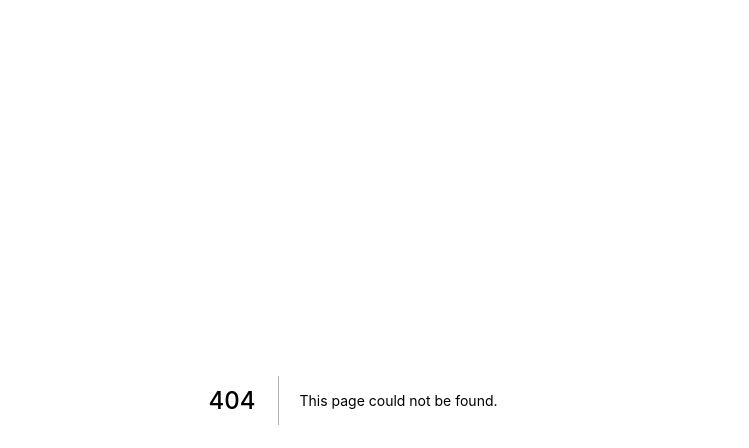
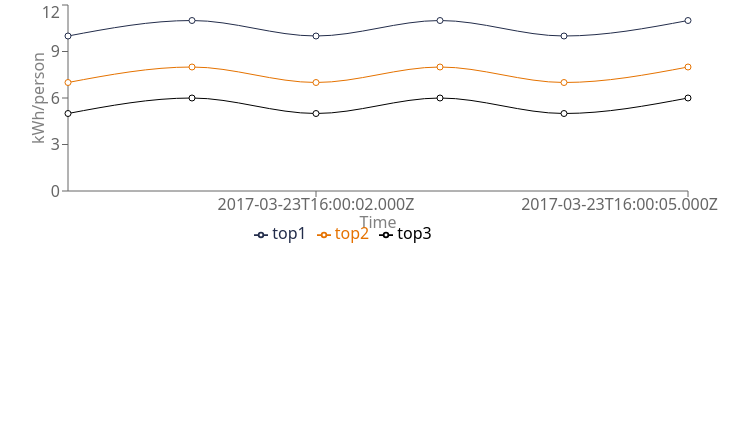
Before and after one commit to julesfll/ecodash, a Next.js app: page /chart in a window 1280 px wide. Before the commit this address had no page. Shown: the top 448 px of the page, without its empty margins (287-1036 px from the left). Built offline with nearby package versions, Linux system fonts and the light colour scheme.

Commit message:
Chart progress

```diff
--- /dev/null
+++ b/pages/chart.tsx
@@ -0,0 +1,67 @@
+import type { NextPage } from 'next'
+import Head from 'next/head'
+import { Label, LineChart, Line, XAxis, YAxis, CartesianGrid, Tooltip, Legend } from 'recharts';
+
+const Chart: NextPage = () => {
+    // placeholder data
+    const data = [
+        {
+            time: "2017-03-23T16:00:00.000Z",
+            top1: 10,
+            top2: 7,
+            top3: 5
+        },
+        {
+            time: "2017-03-23T16:00:01.000Z",
+            top1: 11,
+            top2: 8,
+            top3: 6
+        },
+        {
+            time: "2017-03-23T16:00:02.000Z",
+            top1: 10,
+            top2: 7,
+            top3: 5
+        },
+        {
+            time: "2017-03-23T16:00:03.000Z",
+            top1: 11,
+            top2: 8,
+            top3: 6
+        },
+        {
+            time: "2017-03-23T16:00:04.000Z",
+            top1: 10,
+            top2: 7,
+            top3: 5
+        },
+        {
+            time: "2017-03-23T16:00:05.000Z",
+            top1: 11,
+            top2: 8,
+            top3: 6
+        },
+      ]
+
+    return (
+        <div className="flex justify-center">
+            <Head>Chart</Head>
+            <LineChart width={730} height={250} data={data}
+                margin={{ top: 5, right: 30, left: 20, bottom: 5 }}>
+                <XAxis dataKey="time">
+                    <Label value="Time" offset={-7} position="insideBottom" />
+                </XAxis>
+                <YAxis >
+                    <Label value="kWh/person" angle={-90}  />
+                </YAxis>
+                <Tooltip />
+                <Legend/>
+                <Line type="monotone" dataKey="top1" stroke="#232D4B" />
+                <Line type="monotone" dataKey="top2" stroke="#E57200" />
+                <Line type="monotone" dataKey="top3" stroke="#000000" />
+            </LineChart>
+        </div>
+    );
+};
+
+export default Chart;
```
